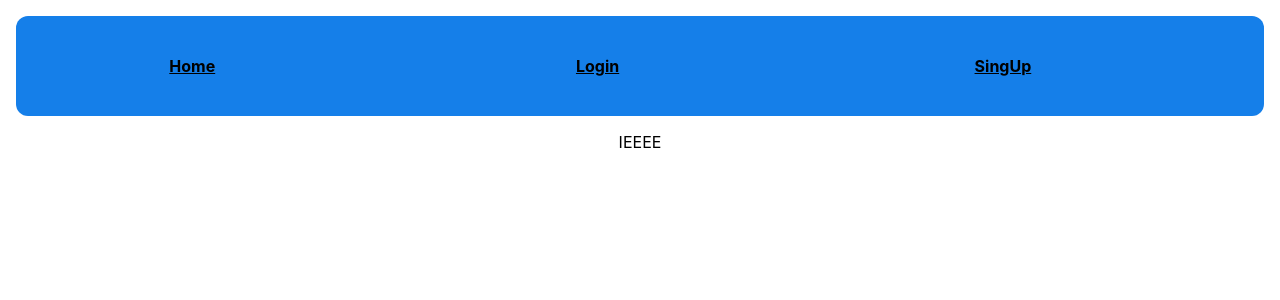
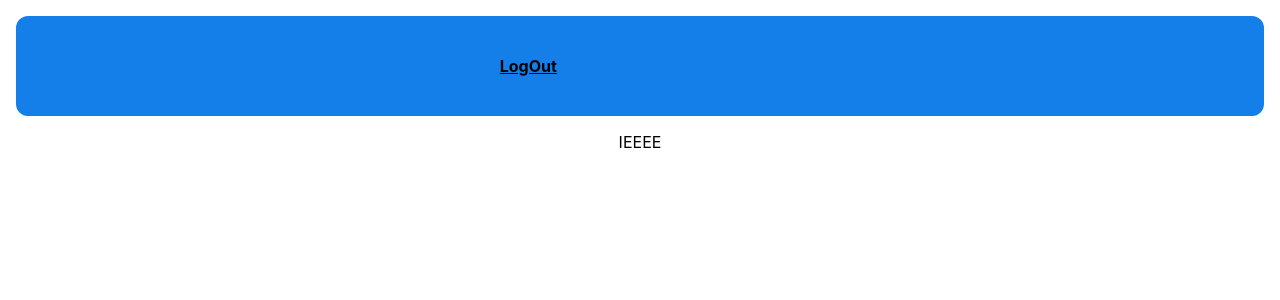
Before and after one commit to DanielC1492/saca-muelas-front, a React (Create React App) app in the folder app/: page /profile in a window 1280 px wide. Shown: the top 300 px of the page. Built offline with nearby package versions, Linux system fonts and the light colour scheme.

Commit message:
I have created a navbar component for profile

```diff
--- a/app/src/components/Navbar/Navbar.jsx
+++ b/app/src/components/Navbar/Navbar.jsx
@@ -1,5 +1,5 @@
 import React from 'react';
-import {BrowserRouter,Switch, Route, Link} from 'react-router-dom';
+import { Link } from 'react-router-dom';
 import './Navbar.css';
 
 const Navbar = () => {
@@ -16,4 +16,23 @@ const Navbar = () => {
     )
 }
 
-export default Navbar
+const NavbarProfile = () => {
+    return (
+        <div>
+            <div>
+                <ul className="nav">
+                    {/* <li><Link to="/">Pending Appointments</Link></li>
+                    <li><Link to="/login">Schedule an appointment</Link></li> */}
+                    <li><Link to="/">LogOut</Link></li>
+                </ul>
+            </div>
+        </div>
+    )
+}
+
+
+
+export {
+    Navbar,
+    NavbarProfile
+}
--- a/app/src/containers/Home/Home.jsx
+++ b/app/src/containers/Home/Home.jsx
@@ -1,5 +1,5 @@
 import React from 'react'
-import Navbar from '../../components/Navbar/Navbar'
+import { Navbar } from '../../components/Navbar/Navbar'
 import './Home.css'
 
 const Home = () => {
--- a/app/src/containers/Profile/Profile.jsx
+++ b/app/src/containers/Profile/Profile.jsx
@@ -1,11 +1,10 @@
 import React from 'react'
-import Boton from '../../components/Boton/Boton'
-import Navbar from '../../components/Navbar/Navbar'
+import { NavbarProfile } from '../../components/Navbar/Navbar'
 
 const Profile = () => {
     return (
         <div>
-            <Navbar/>
+            <NavbarProfile/>
             <p>IEEEE</p>
         </div>
     )
--- a/app/src/containers/Register/Register.jsx
+++ b/app/src/containers/Register/Register.jsx
@@ -3,7 +3,7 @@ import './Register.css';
 import axios from 'axios';
 import { useHistory } from 'react-router-dom';
 import checkError from '../../tools/error.handlers'
-import Navbar from '../../components/Navbar/Navbar';
+import { Navbar } from '../../components/Navbar/Navbar';
 
 const Register = (props) => {
 
```
